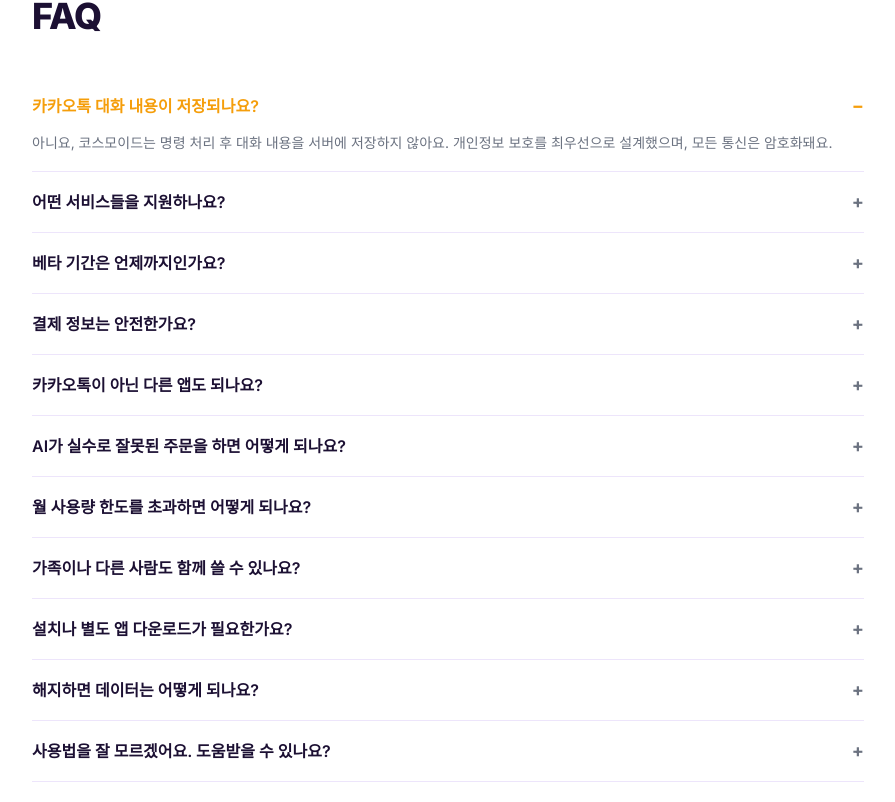
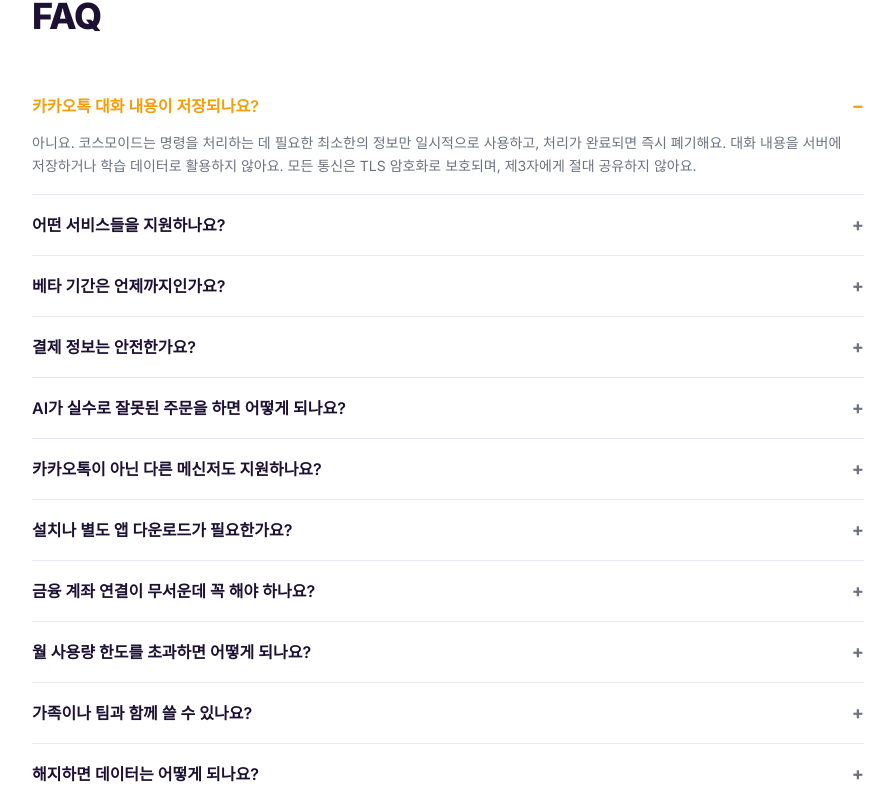
Before and after one commit to seojoonkim/cosmoid, a Next.js app: page / in a window 1280 px wide. Shown: the part 4257-5059 px from the top of the page, without its empty margins (192-1087 px from the left). Built offline with nearby package versions, Linux system fonts and the light colour scheme.

Commit message:
feat: FAQ 답변 전면 상세화 — 각 항목 3~5문장으로 구체적 내용

```diff
--- a/src/components/FAQ.tsx
+++ b/src/components/FAQ.tsx
@@ -4,18 +4,54 @@
 import { motion } from "framer-motion";
 
 const faqs = [
-  { q: "카카오톡 대화 내용이 저장되나요?", a: "아니요, 코스모이드는 명령 처리 후 대화 내용을 서버에 저장하지 않아요. 개인정보 보호를 최우선으로 설계했으며, 모든 통신은 암호화돼요." },
-  { q: "어떤 서비스들을 지원하나요?", a: "쿠팡, 배민, 쿠팡이츠, 카카오T, 네이버 검색, 주요 시중 은행 오픈뱅킹, 구글 캘린더를 지원해요. 지원 서비스는 매달 확장 중이에요." },
-  { q: "베타 기간은 언제까지인가요?", a: "2026년 중반까지 베타 운영 예정이에요. 베타 기간 중에는 Pro 플랜도 완전 무료로 이용하실 수 있어요." },
-  { q: "결제 정보는 안전한가요?", a: "코스모이드는 카드 정보를 직접 저장하지 않아요. 모든 결제는 카카오페이, 네이버페이 등 공식 결제 수단을 통해 이루어지며, 코스모이드는 중간에 개입하지 않아요." },
-  { q: "카카오톡이 아닌 다른 앱도 되나요?", a: "현재는 카카오톡이 메인이에요. 텔레그램, 라인, 왓츠앱, 디스코드, 슬랙도 순차적으로 지원할 예정이에요." },
-  { q: "AI가 실수로 잘못된 주문을 하면 어떻게 되나요?", a: "모든 주문은 실행 전 확인 메시지를 보내드려요. '확인' 또는 '취소'로 응답하신 후에만 실제로 처리돼요. 실수 걱정 없이 편하게 쓰세요." },
-  { q: "월 사용량 한도를 초과하면 어떻게 되나요?", a: "한도 초과 시 서비스가 중단되는 게 아니라, 다음 달로 이월되거나 추가 구매할 수 있어요. 갑자기 막히는 일은 없어요." },
-  { q: "가족이나 다른 사람도 함께 쓸 수 있나요?", a: "Scale 플랜에서는 팀 기능을 통해 가족 또는 소규모 팀이 함께 에이전트를 공유할 수 있어요." },
-  { q: "설치나 별도 앱 다운로드가 필요한가요?", a: "전혀 필요 없어요. 카카오톡 친구 추가 한 번으로 바로 시작할 수 있어요. 새 앱 설치, 회원가입 없이 30초면 돼요." },
-  { q: "해지하면 데이터는 어떻게 되나요?", a: "해지 시 저장된 설정 및 이용 기록을 완전히 삭제해드려요. 언제든 요청하시면 즉시 처리해드립니다." },
-  { q: "사용법을 잘 모르겠어요. 도움받을 수 있나요?", a: "카카오톡 채팅창에 '도움말'이라고 보내시면 사용 가이드를 즉시 안내해드려요. 이메일 고객센터도 운영 중이에요." },
-  { q: "금융 계좌 연결이 무서운데 꼭 해야 하나요?", a: "금융 기능은 선택 사항이에요. 쇼핑, 배달, 일정 기능만 써도 충분히 유용해요. 금융 연결 시에는 조회 전용 권한만 사용해요." },
+  {
+    q: "카카오톡 대화 내용이 저장되나요?",
+    a: "아니요. 코스모이드는 명령을 처리하는 데 필요한 최소한의 정보만 일시적으로 사용하고, 처리가 완료되면 즉시 폐기해요. 대화 내용을 서버에 저장하거나 학습 데이터로 활용하지 않아요. 모든 통신은 TLS 암호화로 보호되며, 제3자에게 절대 공유하지 않아요."
+  },
+  {
+    q: "어떤 서비스들을 지원하나요?",
+    a: "현재 쿠팡·11번가(쇼핑), 배달의민족·쿠팡이츠(배달), 카카오T·티맵(이동), KB·신한·하나·우리·카카오뱅크 오픈뱅킹(금융), 구글 캘린더·카카오캘린더(일정), 네이버·구글(검색/날씨/환율)을 지원해요. 매달 새로운 서비스가 추가되고 있으며, 원하는 서비스가 있으면 요청해주시면 우선 검토해드려요."
+  },
+  {
+    q: "베타 기간은 언제까지인가요?",
+    a: "2026년 하반기까지 베타를 운영할 예정이에요. 베타 기간 동안 가입하신 분들은 Pro 플랜을 완전 무료로 이용할 수 있어요. 정식 출시 후에도 베타 가입자에게는 특별 할인 혜택을 드릴 예정이에요. 자리가 한정돼 있으니 서두르시는 걸 추천해요."
+  },
+  {
+    q: "결제 정보는 안전한가요?",
+    a: "코스모이드는 카드 번호나 계좌 정보를 직접 저장하지 않아요. 모든 결제는 카카오페이, 네이버페이, 토스페이 등 공인된 PG사를 통해서만 이루어져요. 코스모이드는 '주문 요청'을 전달하는 역할만 하며, 실제 결제 승인은 사용자가 직접 확인하는 구조예요."
+  },
+  {
+    q: "AI가 실수로 잘못된 주문을 하면 어떻게 되나요?",
+    a: "모든 주문·예약·결제는 실행 전에 반드시 확인 메시지를 먼저 보내드려요. '굽네치킨 18,000원 — 주문할까요?'처럼 구체적인 내용을 보여드리고, '확인' 또는 '취소'로 응답하신 후에만 실제로 처리해요. 자동으로 멋대로 결제되는 일은 없어요."
+  },
+  {
+    q: "카카오톡이 아닌 다른 메신저도 지원하나요?",
+    a: "현재는 카카오톡이 메인이에요. 텔레그램은 베타 테스트 중이며, 라인·왓츠앱·디스코드·슬랙은 2026년 하반기 순차 지원 예정이에요. 원하시는 메신저를 알려주시면 지원 우선순위에 반영할게요."
+  },
+  {
+    q: "설치나 별도 앱 다운로드가 필요한가요?",
+    a: "전혀 필요 없어요. 카카오톡에서 '코스모이드'를 친구 추가하는 것만으로 바로 시작할 수 있어요. 회원가입 폼도, 앱 다운로드도, 복잡한 설정도 없어요. 처음 대화를 시작하면 30초 안에 첫 번째 기능을 써볼 수 있어요."
+  },
+  {
+    q: "금융 계좌 연결이 무서운데 꼭 해야 하나요?",
+    a: "금융 기능은 완전히 선택 사항이에요. 쇼핑·배달·일정 기능만으로도 충분히 유용하게 쓸 수 있어요. 금융 연결 시에는 금융결제원 표준 오픈뱅킹 API를 통해 '잔액 조회·거래 내역 확인' 권한만 부여해요. 이체나 결제 권한은 절대 요청하지 않아요."
+  },
+  {
+    q: "월 사용량 한도를 초과하면 어떻게 되나요?",
+    a: "한도에 가까워지면 미리 알림을 드려요. 초과 시 서비스가 갑자기 차단되지 않고, 기본 기능은 계속 사용할 수 있어요. 추가 사용량을 구매하거나 다음 달 갱신을 기다리면 돼요. 갑자기 막혀서 당황하는 일은 없도록 설계했어요."
+  },
+  {
+    q: "가족이나 팀과 함께 쓸 수 있나요?",
+    a: "Scale 플랜은 최대 20개 에이전트를 지원해요. 가족 구성원별로 각자의 에이전트를 만들거나, 소규모 팀이 공유 에이전트를 함께 운영할 수 있어요. 관리자 페이지에서 사용 현황과 권한을 한 눈에 볼 수 있어요."
+  },
+  {
+    q: "해지하면 데이터는 어떻게 되나요?",
+    a: "해지 신청 즉시 설정, 이용 기록, 연결된 계정 정보를 모두 삭제해요. 법적 보관 의무가 있는 결제 기록 일부를 제외한 모든 데이터는 30일 이내 완전 파기돼요. 삭제 완료 확인서도 요청하시면 발급해드려요."
+  },
+  {
+    q: "사용 중 문제가 생기면 어디에 도움을 요청하나요?",
+    a: "카카오톡 채팅창에 '도움말' 또는 '문제 신고'라고 보내시면 즉시 가이드를 안내해드려요. 이메일(support@cosmoid.ai)로도 문의하실 수 있어요. 베타 기간에는 모든 문의에 24시간 이내 답변을 드리고 있어요."
+  },
 ];
 
 export default function FAQ() {
```
